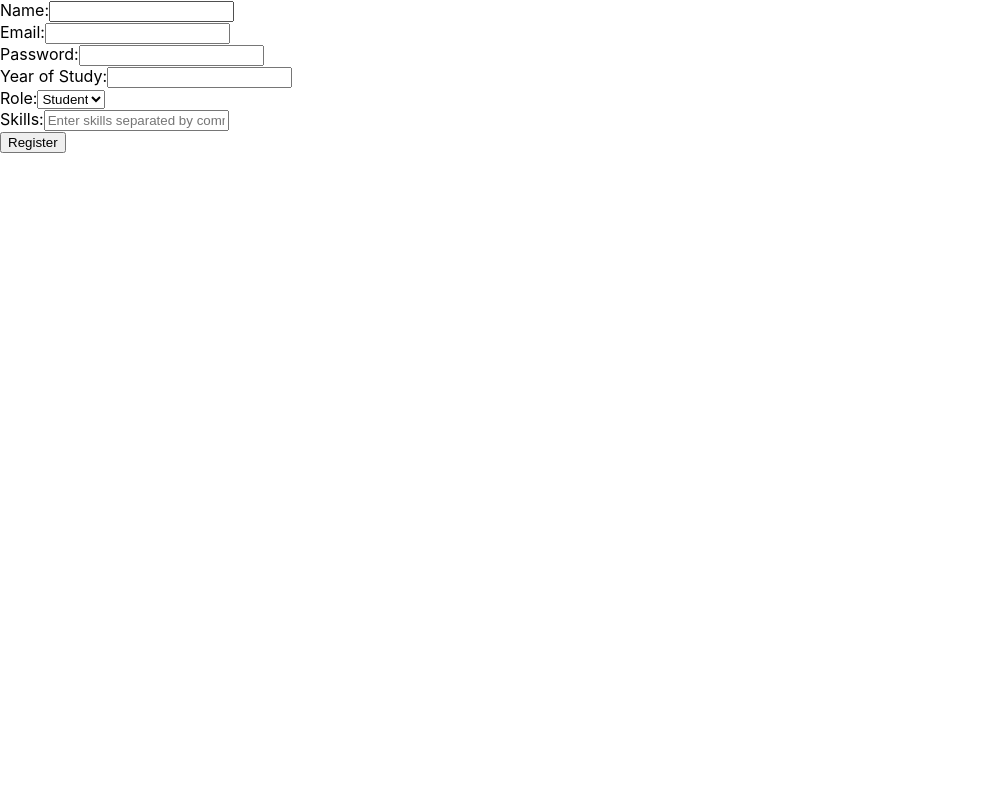
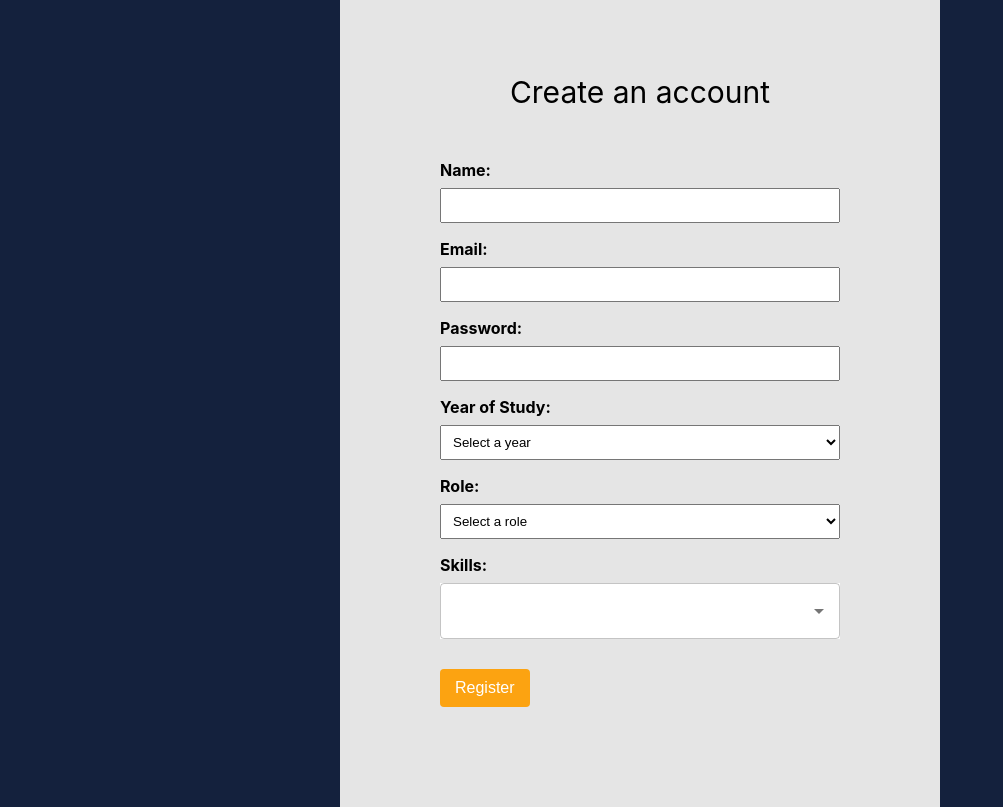
Before and after one commit to biancabelea/study-hub, a React (Create React App) app in the folder study-hub/: page /register in a window 1280 px wide. Shown: the whole page, without its empty margins (0-1003 px from the left). Built offline with nearby package versions, Linux system fonts and the light colour scheme.

Commit message:
Added styling to register component

```diff
--- a/study-hub/package.json
+++ b/study-hub/package.json
@@ -3,6 +3,9 @@
   "version": "0.1.0",
   "private": true,
   "dependencies": {
+    "@emotion/react": "^11.11.1",
+    "@emotion/styled": "^11.11.0",
+    "@mui/material": "^5.14.18",
     "@testing-library/jest-dom": "^5.17.0",
     "@testing-library/react": "^13.4.0",
     "@testing-library/user-event": "^13.5.0",
--- /dev/null
+++ b/study-hub/src/components/Register.css
@@ -0,0 +1,70 @@
+:root {
+    --white: #ffffff;
+    --grey: #e5e5e5;
+    --orange: #fca311;
+    --dark-blue: #14213d;
+    --black: #000000;
+}
+
+* {
+    margin: 0;
+    padding: 0;
+}
+
+body {
+    height: 100vh;
+    background-color: var(--dark-blue);
+    display: flex;
+    justify-content: center;
+    flex-direction: column;
+    align-items: center;
+}
+
+form {
+    max-width: 400px;
+    margin: 0 auto;
+}
+
+label {
+    display: block;
+    margin-bottom: 8px;
+    font-weight: bold;
+}
+
+input,
+select {
+    width: 100%;
+    padding: 8px;
+    margin-bottom: 16px;
+    box-sizing: border-box;
+}
+
+button {
+    background-color: var(--orange);
+    color: white;
+    padding: 10px 15px;
+    border: none;
+    border-radius: 4px;
+    cursor: pointer;
+    font-size: 16px;
+    margin-top: 30px;
+}
+
+button:hover {
+    background-color: var(--dark-blue);
+}
+
+.registration-form {
+    background-color: var(--grey);
+    width: 500px;
+    padding: 80px 100px 100px 100px;
+}
+
+.title {
+    display: flex;
+    justify-content: center;
+    flex-direction: column;
+    align-items: center;
+    font-size: 30px;
+    margin-bottom: 50px;
+}
--- a/study-hub/src/components/Register.tsx
+++ b/study-hub/src/components/Register.tsx
@@ -1,9 +1,18 @@
 import React, { useState } from 'react';
 import { IUser } from '../dto/IUser';
+import { registerUser } from '../api/userAPI';
+import './Register.css';
+import Chip from '@mui/material/Chip';
+import TextField from '@mui/material/TextField';
+import Autocomplete from '@mui/material/Autocomplete';
 
-import { registerUser } from '../api/userAPI';
+const skills = [
+    'React',
+    'Node',
+    '.NET'
+];
 
-const Register: React.FC = () => {
+function Register () {
     const [user, setUser] = useState<IUser>({
         userName: '',
         userEmail: '',
@@ -12,6 +21,8 @@ const Register: React.FC = () => {
         userRole: '',
         userSkills: []
     });
+
+    const [value, setValue] = useState<string[]>([]);
 
     const handleChange = (e: React.ChangeEvent<HTMLInputElement>) => {
         const { name, value } = e.target;
@@ -23,9 +34,9 @@ const Register: React.FC = () => {
         setUser({ ...user, userRole: value });
     };
 
-    const handleSkillChange = (e: React.ChangeEvent<HTMLInputElement>) => {
+    const handleYearChange = (e: React.ChangeEvent<HTMLSelectElement>) => {
         const { value } = e.target;
-        setUser({ ...user, userSkills: value.split(',').map(skill => skill.trim()) });
+        setUser({ ...user, userYear: value });
     };
 
     const handleSubmit = async (e: React.FormEvent) => {
@@ -39,7 +50,10 @@ const Register: React.FC = () => {
     };
 
     return (
-        <form onSubmit={handleSubmit}>
+        <div>
+
+        <form className="registration-form" onSubmit={handleSubmit}>
+            <div className="title">Create an account</div>
             <div>
                 <label htmlFor="name">Name:</label>
                 <input type="text" id="name" name="name" value={user.userName} onChange={handleChange} required />
@@ -57,24 +71,54 @@ const Register: React.FC = () => {
 
             <div>
                 <label htmlFor="yearOfStudy">Year of Study:</label>
-                <input type="text" id="yearOfStudy" name="yearOfStudy" value={user.userYear} onChange={handleChange} required />
+                <select id="year" name="year" value={user.userYear} onChange={handleYearChange} required>
+                    <option value="" disabled selected>Select a year</option>
+                    <option value="1st Bachelor">1st Bachelor</option>
+                    <option value="2nd Bachelor">2nd Bachelor</option>
+                    <option value="3rd Bachelor">3rd Bachelor</option>
+                    <option value="4th Bachelor">4th Bachelor</option>
+                    <option value="1st Masters">1st Masters</option>
+                    <option value="2nd Masters">2nd Masters</option>
+                </select>
             </div>
 
             <div>
                 <label htmlFor="role">Role:</label>
                 <select id="role" name="role" value={user.userRole} onChange={handleRoleChange} required>
+                    <option value="" disabled selected>Select a role</option>
                     <option value="Student">Student</option>
                     <option value="Mentor">Mentor</option>
                 </select>
             </div>
 
             <div>
-                <label htmlFor="skills">Skills:</label>
-                <input type="text" id="skills" name="skills" placeholder="Enter skills separated by commas" onChange={handleSkillChange} />
+                <label>Skills:</label>
+                <Autocomplete
+                    multiple
+                    id="fixed-tags-demo"
+                    value={value}
+                    onChange={(event, newValue) => {
+                        setValue(newValue);
+                    }}
+                    options={skills}
+                    renderTags={(tagValue, getTagProps) =>
+                        tagValue.map((option, index) => (
+                            <Chip
+                                label={option}
+                                {...getTagProps({ index })}
+                            />
+                        ))
+                    }
+                    style={{ backgroundColor: 'white' }}
+                    renderInput={(params) => (
+                        <TextField {...params}/>
+                    )}
+                />
             </div>
 
             <button type="submit">Register</button>
         </form>
+        </div>
     );
 };
 
```
Also changed, not shown: 1 other file (tests, documents, lock files or other folders).
